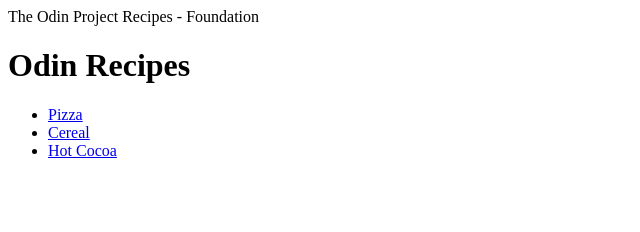
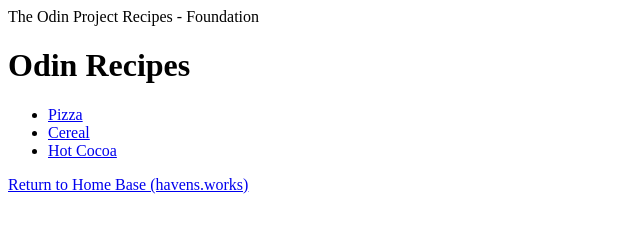
Before and after one commit to martinhavens/odin-recipes, a plain HTML site: page index.html in a window 1280 px wide. Shown: the whole page, without its empty margins (0-640 px from the left). Drawn offline with Linux system fonts and the light colour scheme.

Commit message:
added a return to home page or home base link ET go home

```diff
--- a/index.html
+++ b/index.html
@@ -10,4 +10,5 @@
             <li><a href="recipes/cereal.html">Cereal</a></li>
             <li><a href="recipes/hotcocoa.html">Hot Cocoa</a></li>
         </ul>
+        <a href="https://www.havens.works">Return to Home Base (havens.works)</a>
     </body>
```
